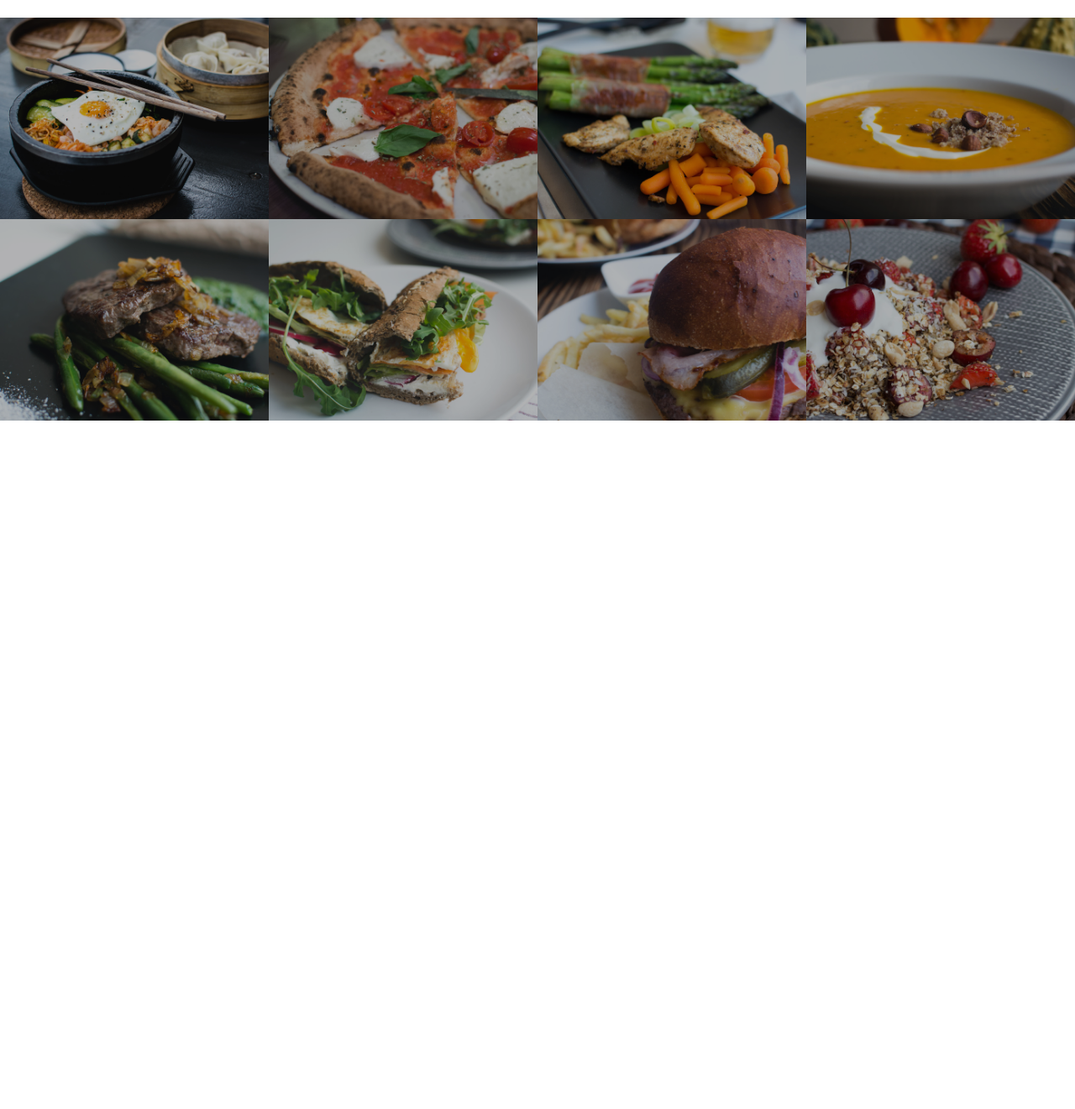
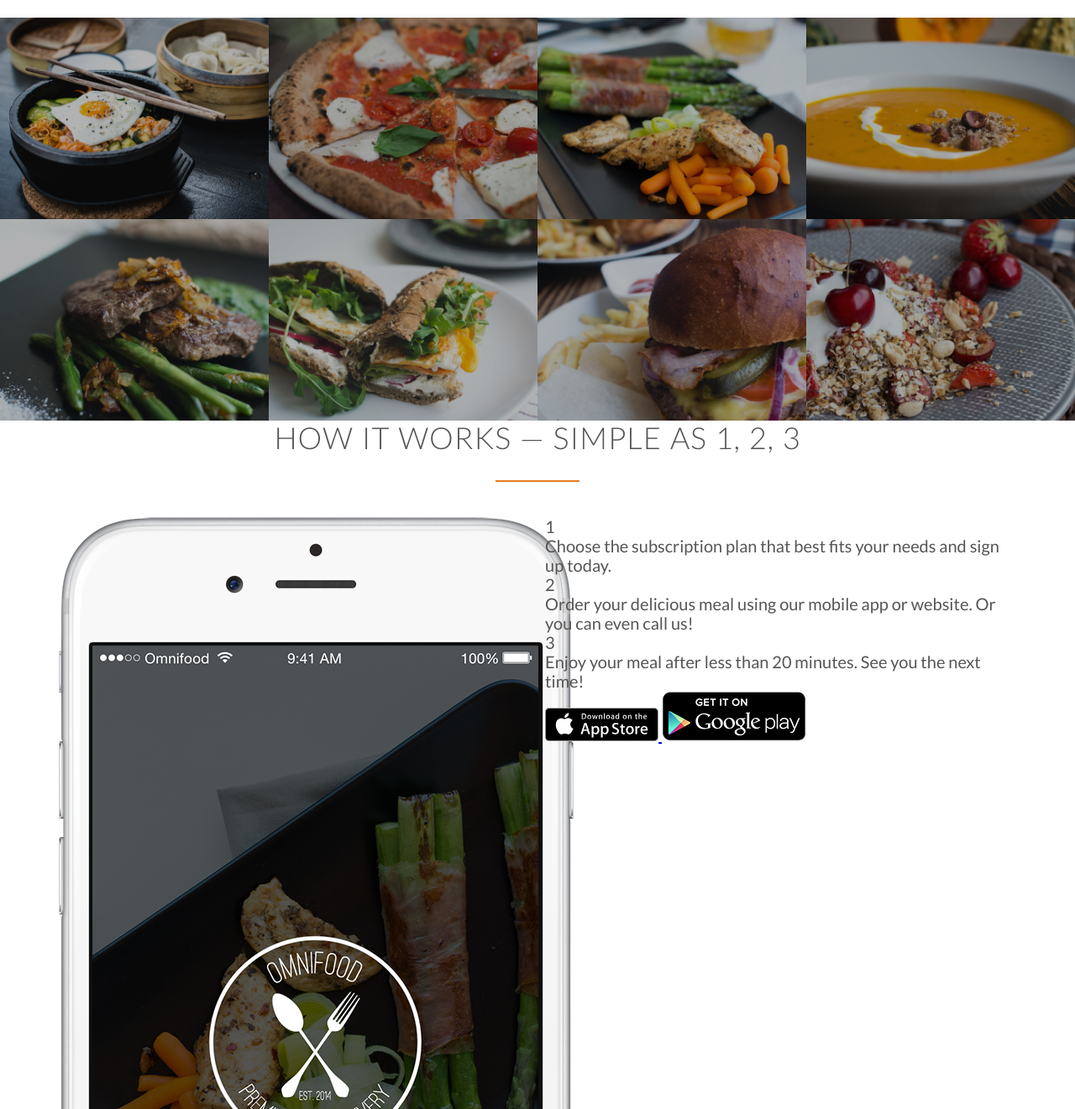
Before and after one commit to pedrovgs/HTML5-CSS3-Playground, a website: page src/omnifood/index.html in a window 1280 px wide. Shown: the part 1479-2800 px from the top of the page at 84% size. Before the commit the page ends 1980 px from the top, so only its background shows below. Drawn offline with Linux system fonts and the light colour scheme; files whose address does not match are found by name.

Commit message:
Add the content needed for the second section

```diff
--- a/src/omnifood/index.html
+++ b/src/omnifood/index.html
@@ -117,6 +117,30 @@
       </li>
     </ul>
   </section>
+  <section class="section-steps">
+    <div class="row">
+      <h2>How it works &mdash; Simple as 1, 2, 3</h2>
+    </div>
+    <div class="row">
+      <div class="col span-1-of-2">
+        <img src="resources/img/app-iPhone.png" alt="Omnifood app on iPhone" class="app-screen">
+      </div>
+      <div class="col span-1-of-2">
+        <div class="works-step">
+          <div>1</div>
+          <p>Choose the subscription plan that best fits your needs and sign up today.</p>
+          <div>2</div>
+          <p>Order your delicious meal using our mobile app or website. Or you can even call us!</p>
+          <div>3</div>
+          <p>Enjoy your meal after less than 20 minutes. See you the next time!</p>
+          <a href="#" class="btn-app">
+            <img src="resources/img/download-app.svg" alt="App Store Button">
+          </a>
+          <a href="#" class="btn-app">
+            <img src="resources/img/download-app-android.png" alt="Google Play Button">
+          </a>
+        </div>
+  </section>
 </body>
 
 </html>
```
Also changed, not shown: src/omnifood/resources/img/download-app.svg (renamed from src/omnifood/download-app.svg).
